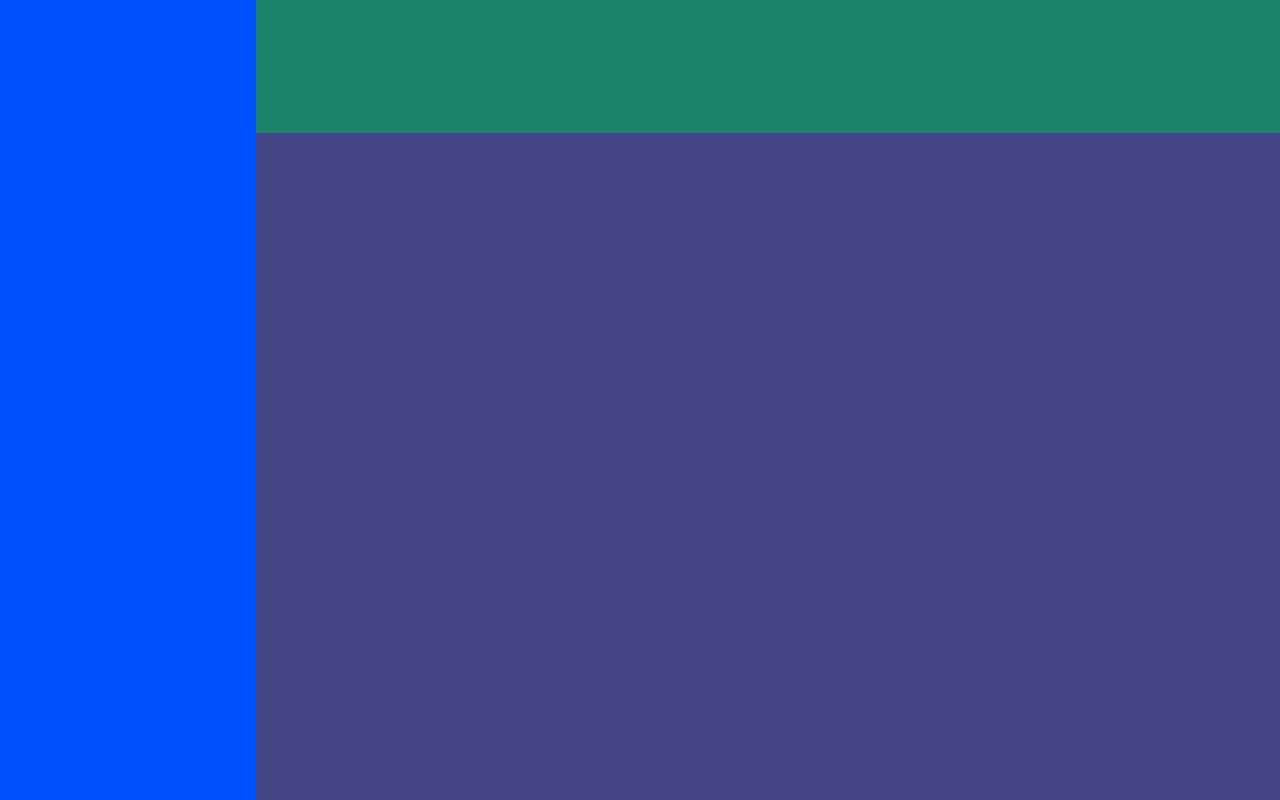
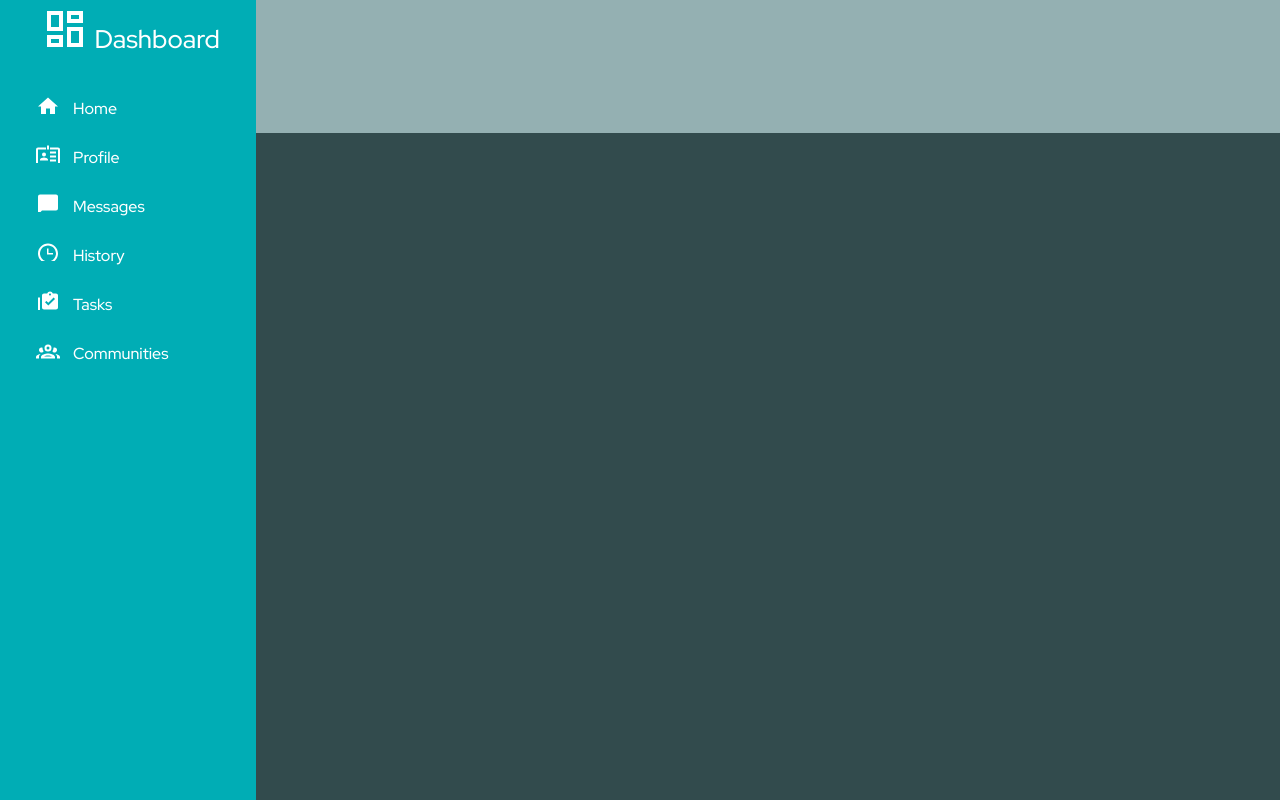
Before and after one commit to Nicolay112358/Admin-Dashboard, a plain HTML site: page index.html in a window 1280 px wide. Drawn offline with Linux system fonts and the light colour scheme.

Commit message:
finished the navigation part of the side menu

```diff
--- a/index.html
+++ b/index.html
@@ -12,7 +12,54 @@
 <body>
     <div class="container">
         <div class="side-bar">
+            <div class="logo">
+                <svg style="width:48px;height:48px" viewBox="0 0 24 19">
+                    <path fill="currentColor"
+                        d="M19,5V7H15V5H19M9,5V11H5V5H9M19,13V19H15V13H19M9,17V19H5V17H9M21,3H13V9H21V3M11,3H3V13H11V3M21,11H13V21H21V11M11,15H3V21H11V15Z" />
+                </svg> <span>Dashboard</span>
+            </div>
+            <div class="side-bar-nav">
+                <ul>
+                    <li>
+                        <svg style="width:24px;height:24px" viewBox="0 0 24 15">
+                            <path fill="currentColor" d="M10,20V14H14V20H19V12H22L12,3L2,12H5V20H10Z" />
+                        </svg> <a href="#">Home</a>
+                    </li>
+                    <li>
+                        <svg style="width:24px;height:24px;" viewBox="0 0 24 15">
+                            <path fill="currentColor"
+                                d="M8,9A2,2 0 0,1 10,11A2,2 0 0,1 8,13A2,2 0 0,1 6,11A2,2 0 0,1 8,9M12,17H4V16C4,14.67 6.67,14 8,14C9.33,14 12,14.67 12,16V17M20,8H14V10H20V8M20,12H14V14H20V12M20,16H14V18H20V16M22,4H14V6H22V20H2V6H10V4H2A2,2 0 0,0 0,6V20A2,2 0 0,0 2,22H22A2,2 0 0,0 24,20V6A2,2 0 0,0 22,4M13,6H11V2H13V6Z" />
+                        </svg> <a href="#">Profile</a>
+                    </li>
+                    <li>
+                        <svg style="width:24px;height:24px;" viewBox="0 0 24 15">
+                            <path fill="currentColor"
+                                d="M20,2H4A2,2 0 0,0 2,4V22L6,18H20A2,2 0 0,0 22,16V4C22,2.89 21.1,2 20,2Z" />
+                        </svg> <a href="#">Messages</a>
+                    </li>
+                    <li>
+                        <svg style="width:24px;height:24px" viewBox="0 0 24 15">
+                            <path fill="currentColor"
+                                d="M12 20C16.4 20 20 16.4 20 12S16.4 4 12 4 4 7.6 4 12 7.6 20 12 20M12 2C17.5 2 22 6.5 22 12S17.5 22 12 22C6.5 22 2 17.5 2 12C2 6.5 6.5 2 12 2M17 11.5V13H11V7H12.5V11.5H17Z" />
+                        </svg> <a href="#">History</a>
+                    </li>
+                    <li>
+                        <svg style="width:24px;height:24px" viewBox="0 0 24 15">
+                            <path fill="currentColor"
+                                d="M4 7H2V21C2 22.1 2.9 23 4 23H18V21H4M20 3H16.8C16.4 1.8 15.3 1 14 1C12.7 1 11.6 1.8 11.2 3H8C6.9 3 6 3.9 6 5V17C6 18.1 6.9 19 8 19H20C21.1 19 22 18.1 22 17V5C22 3.9 21.1 3 20 3M14 3C14.6 3 15 3.5 15 4C15 4.5 14.5 5 14 5C13.5 5 13 4.5 13 4C13 3.5 13.4 3 14 3M12.3 15.1L9 11.8L10.4 10.4L12.3 12.3L17.6 7L19 8.4" />
+                        </svg> <a href="#">Tasks</a>
+                    </li>
+                    <li>
+                        <svg style="width:24px;height:24px" viewBox="0 0 24 15">
+                            <path fill="currentColor"
+                                d="M12,5A3.5,3.5 0 0,0 8.5,8.5A3.5,3.5 0 0,0 12,12A3.5,3.5 0 0,0 15.5,8.5A3.5,3.5 0 0,0 12,5M12,7A1.5,1.5 0 0,1 13.5,8.5A1.5,1.5 0 0,1 12,10A1.5,1.5 0 0,1 10.5,8.5A1.5,1.5 0 0,1 12,7M5.5,8A2.5,2.5 0 0,0 3,10.5C3,11.44 3.53,12.25 4.29,12.68C4.65,12.88 5.06,13 5.5,13C5.94,13 6.35,12.88 6.71,12.68C7.08,12.47 7.39,12.17 7.62,11.81C6.89,10.86 6.5,9.7 6.5,8.5C6.5,8.41 6.5,8.31 6.5,8.22C6.2,8.08 5.86,8 5.5,8M18.5,8C18.14,8 17.8,8.08 17.5,8.22C17.5,8.31 17.5,8.41 17.5,8.5C17.5,9.7 17.11,10.86 16.38,11.81C16.5,12 16.63,12.15 16.78,12.3C16.94,12.45 17.1,12.58 17.29,12.68C17.65,12.88 18.06,13 18.5,13C18.94,13 19.35,12.88 19.71,12.68C20.47,12.25 21,11.44 21,10.5A2.5,2.5 0 0,0 18.5,8M12,14C9.66,14 5,15.17 5,17.5V19H19V17.5C19,15.17 14.34,14 12,14M4.71,14.55C2.78,14.78 0,15.76 0,17.5V19H3V17.07C3,16.06 3.69,15.22 4.71,14.55M19.29,14.55C20.31,15.22 21,16.06 21,17.07V19H24V17.5C24,15.76 21.22,14.78 19.29,14.55M12,16C13.53,16 15.24,16.5 16.23,17H7.77C8.76,16.5 10.47,16 12,16Z" />
+                        </svg> <a href="#">Communities</a>
+                    </li>
+                </ul>
+            </div>
+            <div class="side-bar-setting">
 
+            </div>
         </div>
         <div class="header">
 
--- a/style.css
+++ b/style.css
@@ -1,3 +1,5 @@
+@import url('https://fonts.googleapis.com/css2?family=Red+Hat+Display:wght@500;700;900&display=swap');
+
 * {
     padding: 0;
     margin: 0;
@@ -11,20 +13,59 @@
 }
 
 .side-bar {
-    background-color: rgb(0, 81, 255);
+    background-color: #00ADB5;
     grid-row: 1 / 3;
     grid-column: 1 / 2;
     min-height: 100vh;
+    display: grid;
+    grid-template-rows: 1fr 4fr 5fr;
+    grid-template-columns: 1fr;
+    color: white;
+    font-family: 'Red Hat Display', sans-serif;
 }
+
+.logo {
+    display: inline-block;
+    text-align: center;
+    font-size: 1.6em;
+    padding-left: 5px;
+}
+
+.side-bar-nav {
+    padding-left: 2vw;
+    font-size: 1rem;
+}
+
+.side-bar-nav ul {
+    list-style: none;
+}
+
+li a {
+    padding-left: 10px;
+    text-decoration: none;
+    color: white;
+}
+
+.side-bar-nav ul li {
+    padding: 10px;
+}
+
+.side-bar-setting {}
 
 .header {
     grid-row: 1 / 2;
     grid-column: 2 / 3;
-    background-color: rgb(30, 131, 109);
+    background-color: #94B0B2;
+}
+
+img {
+    filter: url(red);
 }
 
 .main-contant {
     grid-row: 2 / 3;
     grid-column: 2 / 3;
-    background-color: rgb(68, 69, 133);
+    background-color: #324B4D;
 }
+
+/* #9a85fc  #86B7B8  #353d46 #222831*/
```
Also changed, not shown: dashboard-project.png (deleted).
